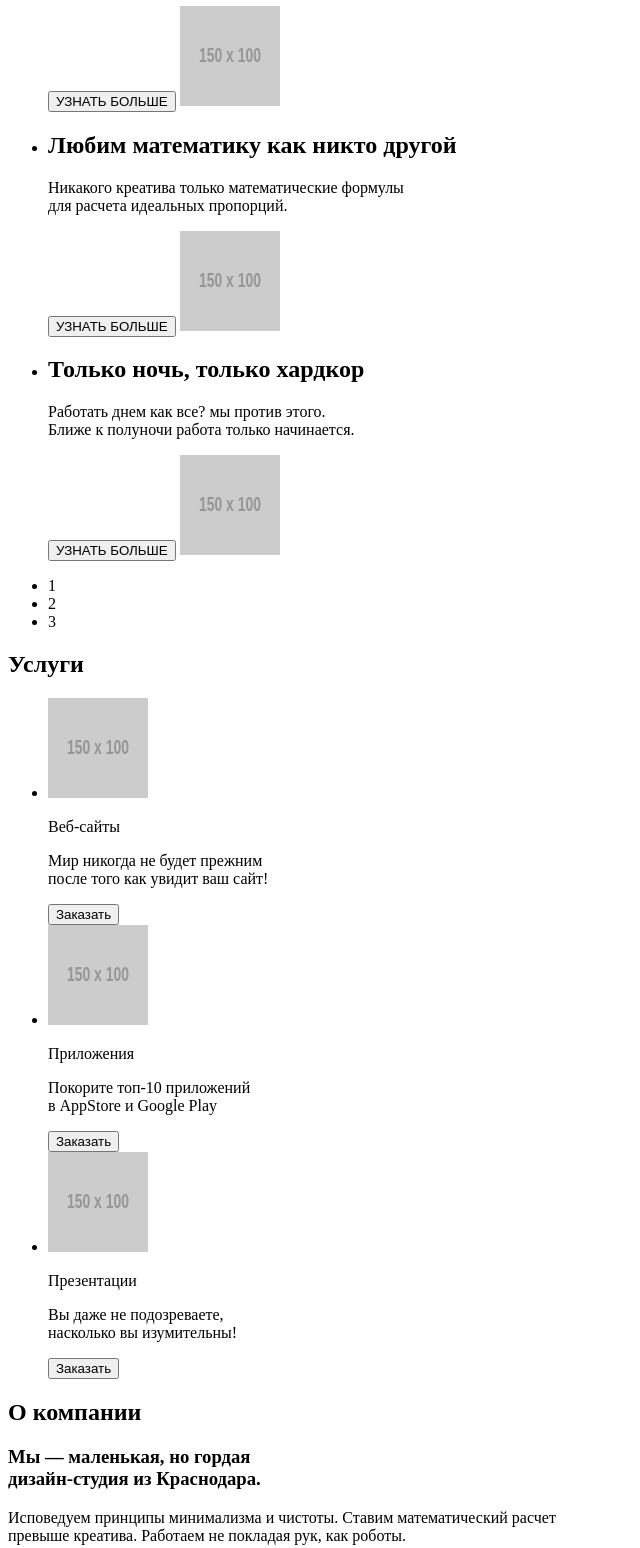
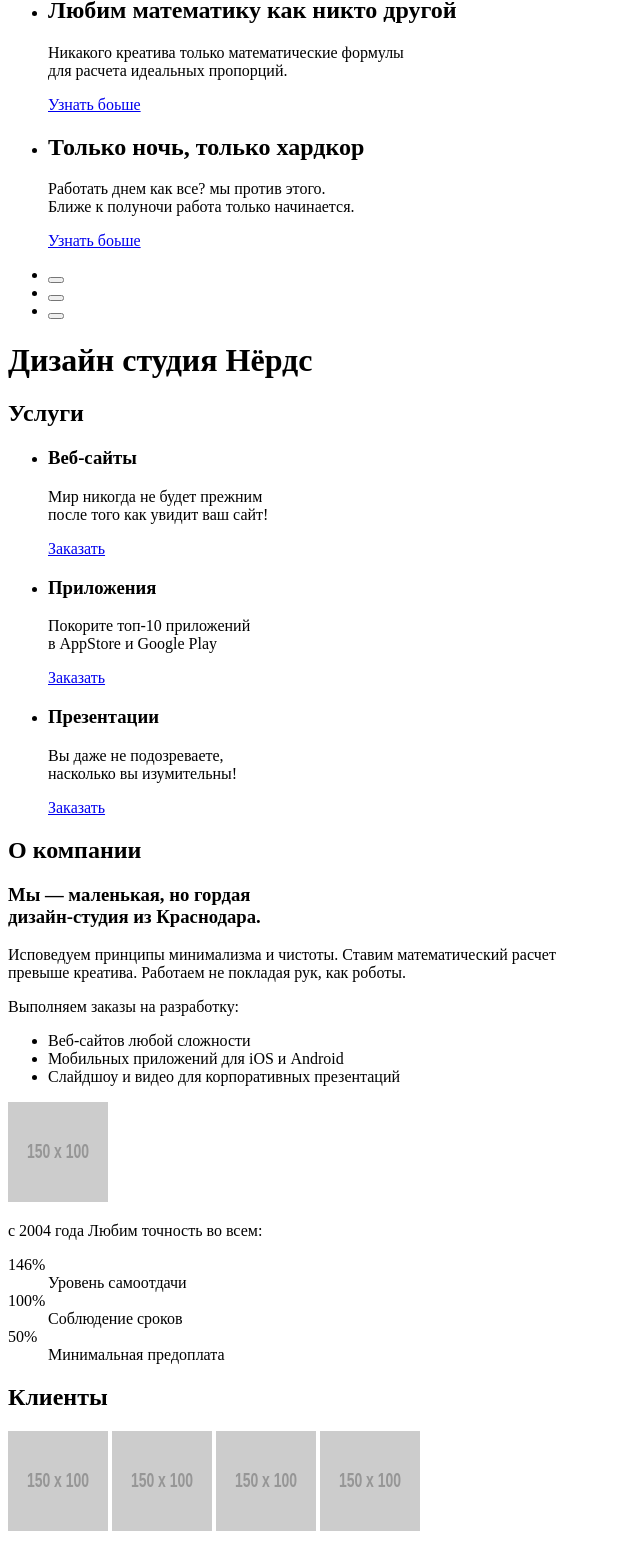
Before and after one commit to AleksandrNovikov88/1733897-nerds-31, a plain HTML site: page index.html in a window 1280 px wide. Shown: the part 394-1942 px from the top of the page, without its empty margins (0-640 px from the left). Drawn offline with Linux system fonts and the light colour scheme; placeholder pictures from the web are drawn by us.

Commit message:
Правки

```diff
--- a/index.html
+++ b/index.html
@@ -3,6 +3,7 @@
   <head>
     <meta charset="utf-8">
     <title>HTML Academy: Нёрдс</title>
+    <base href="https://htmlacademy-htmlcss.github.io/1733897-nerds-31/2/">
 </head>
   <body>
     <header>
@@ -13,69 +14,74 @@
         <ul>
           <li><a href="blank.html">Студия</a></li>
           <li><a href="blank.html">Клиенты</a></li>
-          <li><a href="blank.html">Магазин</a></li>
+          <li><a href="catalog.html">Магазин</a></li>
           <li><a href="blank.html">Контакты</a></li>
 
         </ul>
         <a href="blank.html">Корзина</a>
 
       </nav>
+    </header>
+    <main>
                 <section>
-        <h1>Дизайн студия Нёрдс</h1>
                   <ul>
                     <li>
                       <h2>Долго, дорого, скрупулезно</h2>
                       <p>Математически выверенный дизайн<br> для вашего сайта или мобильного приложения.</p>
-        <button type="button">УЗНАТЬ БОЛЬШЕ</button>
-        <img src="https://via.placeholder.com/150x100" width="100" height="100" alt="Смартфоны">
+                      <a href="blank.html">Узнать боьше</a>
+
                     </li>
                     <li>
                       <h2>Любим математику как никто другой</h2>
                       <p>Никакого креатива только математические формулы<br> для расчета идеальных пропорций.</p>
-        <button type="button">УЗНАТЬ БОЛЬШЕ</button>
-        <img src="https://via.placeholder.com/150x100" width="100" height="100" alt="Мониторы">
+                      <a href="blank.html">Узнать боьше</a>
+
                     </li>
                     <li>
                       <h2>Только ночь, только хардкор</h2>
                       <p>Работать днем как все? мы против этого.<br> Ближе к полуночи работа только начинается.</p>
-        <button type="button">УЗНАТЬ БОЛЬШЕ</button>
-        <img src="https://via.placeholder.com/150x100" width="100" height="100" alt="Планшет и смартфон">
+                      <a href="blank.html">Узнать боьше</a>
+
                     </li>
                 </ul>
 
                 <!--Переключатели-->
                 <div>
                   <ul>
-          <li>1</li>
-          <li>2</li>
-          <li>3</li>
+                    <li>
+                      <button type="button"></button>
+                    </li>
+                    <li>
+                      <button type="button"></button>
+                    </li>
+                    <li>
+                      <button type="button"></button>
+                    </li>
                   </ul>
                 </div>
                 </section>
 
-    </header>
-    <main>
+
+
+                <h1>Дизайн студия Нёрдс</h1>
                 <!--Услуги-->
                 <section>
                   <h2>Услуги</h2>
                   <ul>
                     <li>
-            <img src="https://via.placeholder.com/150x100" width="100" height="100" alt="Планшет">
-           <p>Веб-сайты</p>
+                    <h3>Веб-сайты</h3>
                     <p>Мир никогда не будет прежним<br> после того как увидит ваш сайт!</p>
-           <button type="button">Заказать</button>
+                    <a href="blank.html">Заказать</a>
                     </li>
                     <li>
-            <img src="https://via.placeholder.com/150x100" width="100" height="100" alt="Смартфоны">
-           <p>Приложения</p>
+                    <h3>Приложения</h3>
                     <p>Покорите топ-10 приложений<br> в AppStore и Google Play</p>
-           <button type="button">Заказать</button>
+                    <a href="blank.html">Заказать</a>
                     </li>
                     <li>
-            <img src="https://via.placeholder.com/150x100" width="100" height="100" alt="Экран">
-           <p>Презентации</p>
+                    <h3>Презентации</h3>
                     <p>Вы даже не подозреваете,<br> насколько вы изумительны!</p>
-           <button type="button">Заказать</button>
+                    <a href="blank.html">Заказать</a>
                     </li>
                   </ul>
 
@@ -93,20 +99,22 @@
                   </ul>
                   <img src="https://via.placeholder.com/150x100" width="100" height="100" alt="Нердс иллюстрация">
                   <p>с 2004 года Любим точность во всем:</p>
-        <p>146<span>%</span></p>
-        <p>Уровень самоотдачи</p>
-        <p>100<span>%</span></p>
-        <p>Соблюдение сроков</p>
-        <p>50<span>%</span></p>
-        <p>Минимальная предоплата</p>
+                  <dl>
+                  <dt>146<span>%</span></dt>
+                  <dd>Уровень самоотдачи</dd>
+                  <dt>100<span>%</span></dt>
+                  <dd>Соблюдение сроков</dd>
+                  <dt>50<span>%</span></dt>
+                  <dd>Минимальная предоплата</dd>
+                  </dl>
                 </section>
                 <!--Клиенты-->
                 <section>
                   <h2>Клиенты</h2>
-        <img src="https://via.placeholder.com/150x100" width="100" height="100" alt="Логотип htmlacademy">
-        <img src="https://via.placeholder.com/150x100" width="100" height="100" alt="Логотип Бородинский">
-        <img src="https://via.placeholder.com/150x100" width="100" height="100" alt="Логотип Пинк">
-        <img src="https://via.placeholder.com/150x100" width="100" height="100" alt="Логотип Мишка">
+                  <a href="blank.html"></a><img src="https://via.placeholder.com/150x100" width="100" height="100" alt="Логотип htmlacademy"></a>
+                  <a href="blank.html"><img src="https://via.placeholder.com/150x100" width="100" height="100" alt="Логотип Бородинский"></a>
+                  <a href="blank.html"></a><img src="https://via.placeholder.com/150x100" width="100" height="100" alt="Логотип Пинк"></a>
+                  <a href="blank.html"></a><img src="https://via.placeholder.com/150x100" width="100" height="100" alt="Логотип Мишка"></a>
                 </section>
                 <!--Контакты-->
                 <section>
@@ -122,6 +130,7 @@
                 </section>
     </main>
     <footer>
+
                 <ul>
                   <li>
                     <a href="#">Вконтакте</a>
@@ -133,10 +142,10 @@
                     <a href="#">Инстаграм</a>
                   </li>
                 </ul>
+                <section>
                   <p>Давайте дружить, это выгодно!</p>
                   <p>Скидка 10% для друзей из социальных сетей.</p>
+                </section>
     </footer>
-
-
   </body>
 </html>
```
Lines whose indentation alone changed are shown as unchanged.
